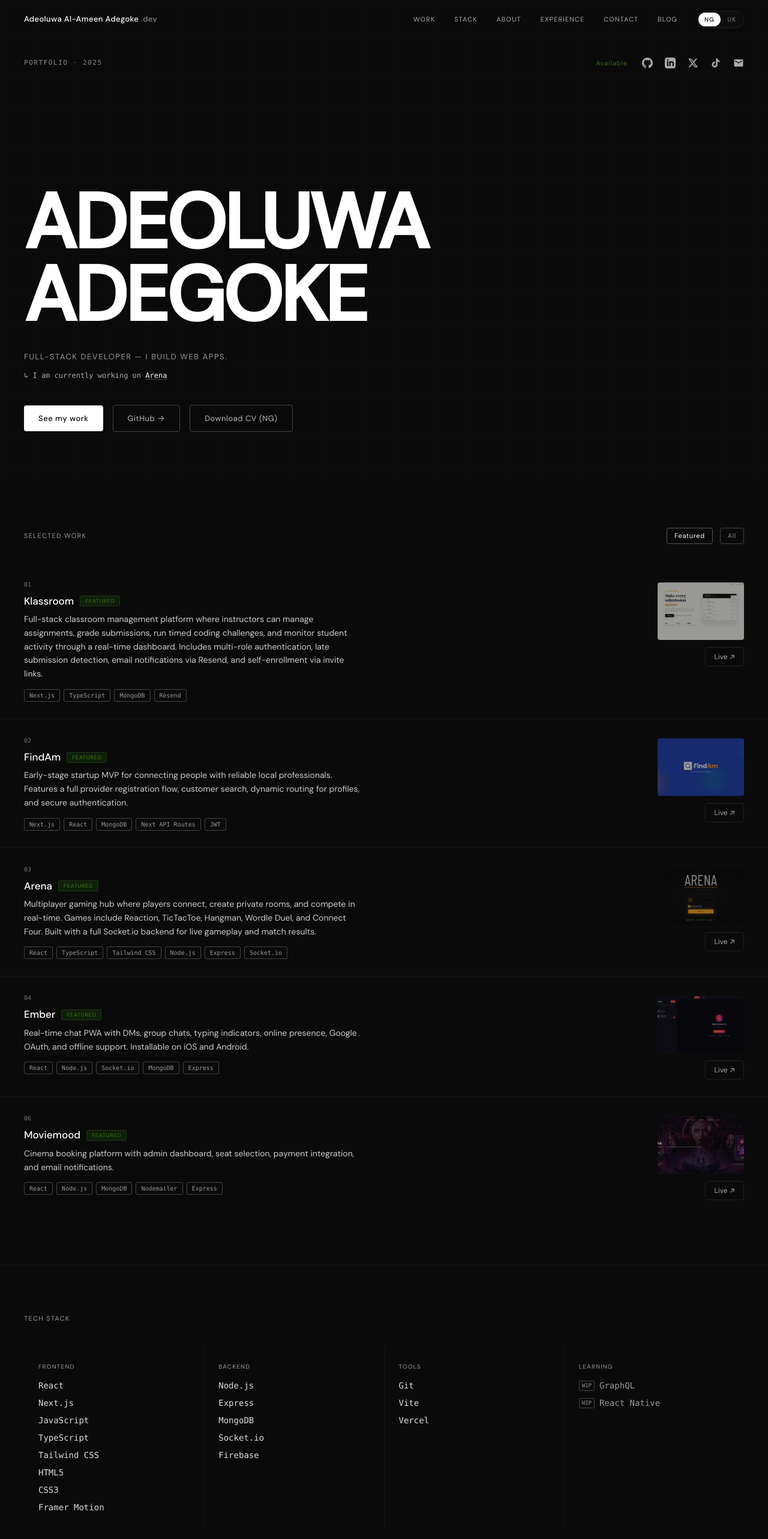
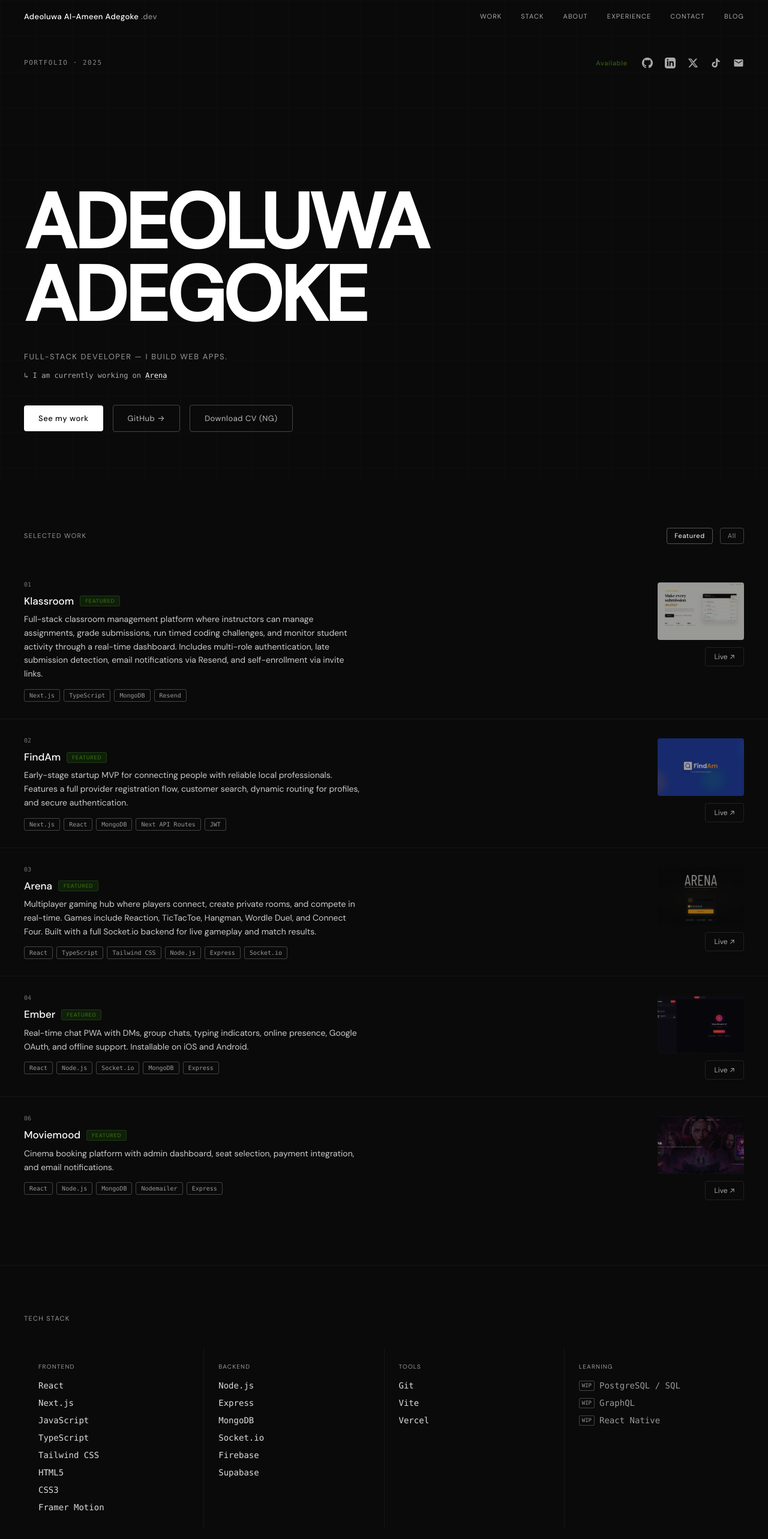
Before and after one commit to Blaqboydee/MyPortfolio, a React (Vite) app: page / in a window 1280 px wide. Shown: the top 2566 px of the page at 60% size. Built offline with nearby package versions, Linux system fonts and the light colour scheme; what @react-pdf/renderer would draw is missing.

Commit message:
hid location toggle badge

```diff
--- a/src/components/Navbar.tsx
+++ b/src/components/Navbar.tsx
@@ -1,40 +1,40 @@
 import { useState, useEffect } from "react";
 import { Link, useLocation } from "react-router-dom";
 import { personal } from "../data/portfolio";
-import { useRegion } from "../context/RegionContext";
+// import { useRegion } from "../context/RegionContext";
 
 const links = ["Work", "Stack", "About", "Experience", "Contact"];
 
-function RegionToggle() {
-  const { region, setRegion } = useRegion();
-  const options: { value: "ng" | "uk"; label: string }[] = [
-    { value: "ng", label: "NG" },
-    { value: "uk", label: "UK" },
-  ];
-
-  return (
-    <div
-      className="flex items-center gap-0.5 p-0.5 rounded-full border border-[#222] bg-[#0e0e0e]"
-      role="group"
-      aria-label="Region"
-    >
-      {options.map((o) => (
-        <button
-          key={o.value}
-          onClick={() => setRegion(o.value)}
-          aria-pressed={region === o.value}
-          className={`text-[10px] tracking-[0.1em] px-2.5 py-1 rounded-full transition-colors duration-200 ${
-            region === o.value
-              ? "bg-white text-[#0a0a0a] font-medium"
-              : "text-[#888] hover:text-white"
-          }`}
-        >
-          {o.label}
-        </button>
-      ))}
-    </div>
-  );
-}
+// function RegionToggle() {
+//   const { region, setRegion } = useRegion();
+//   const options: { value: "ng" | "uk"; label: string }[] = [
+//     { value: "ng", label: "NG" },
+//     { value: "uk", label: "UK" },
+//   ];
+//
+//   return (
+//     <div
+//       className="flex items-center gap-0.5 p-0.5 rounded-full border border-[#222] bg-[#0e0e0e]"
+//       role="group"
+//       aria-label="Region"
+//     >
+//       {options.map((o) => (
+//         <button
+//           key={o.value}
+//           onClick={() => setRegion(o.value)}
+//           aria-pressed={region === o.value}
+//           className={`text-[10px] tracking-[0.1em] px-2.5 py-1 rounded-full transition-colors duration-200 ${
+//             region === o.value
+//               ? "bg-white text-[#0a0a0a] font-medium"
+//               : "text-[#888] hover:text-white"
+//           }`}
+//         >
+//           {o.label}
+//         </button>
+//       ))}
+//     </div>
+//   );
+// }
 
 export default function Navbar() {
   const [scrolled, setScrolled] = useState(false);
@@ -98,12 +98,12 @@ export default function Navbar() {
           >
             Blog
           </Link>
-          <RegionToggle />
+          {/* <RegionToggle /> */}
         </div>
 
-        {/* Mobile: region toggle + hamburger */}
+        {/* Mobile: hamburger */}
         <div className="md:hidden flex items-center gap-2">
-          <RegionToggle />
+          {/* <RegionToggle /> */}
           <button
             onClick={() => setMobileMenuOpen(!mobileMenuOpen)}
             className="flex flex-col gap-[5px] bg-transparent border-0 cursor-pointer p-2"
--- a/src/data/portfolio.ts
+++ b/src/data/portfolio.ts
@@ -43,9 +43,9 @@ export const personalByRegion = {
 
 export const skills = {
   Frontend: ["React", "Next.js", "JavaScript", "TypeScript", "Tailwind CSS", "HTML5", "CSS3", "Framer Motion"],
-  Backend: ["Node.js", "Express", "MongoDB", "Socket.io", "Firebase"],
+  Backend: ["Node.js", "Express", "MongoDB", "Socket.io", "Firebase", "Supabase"],
   Tools: ["Git", "Vite", "Vercel"],
-  Learning: ["GraphQL", "React Native"],
+  Learning: ["PostgreSQL / SQL", "GraphQL", "React Native"],
 };
 
 export const education = [
```
